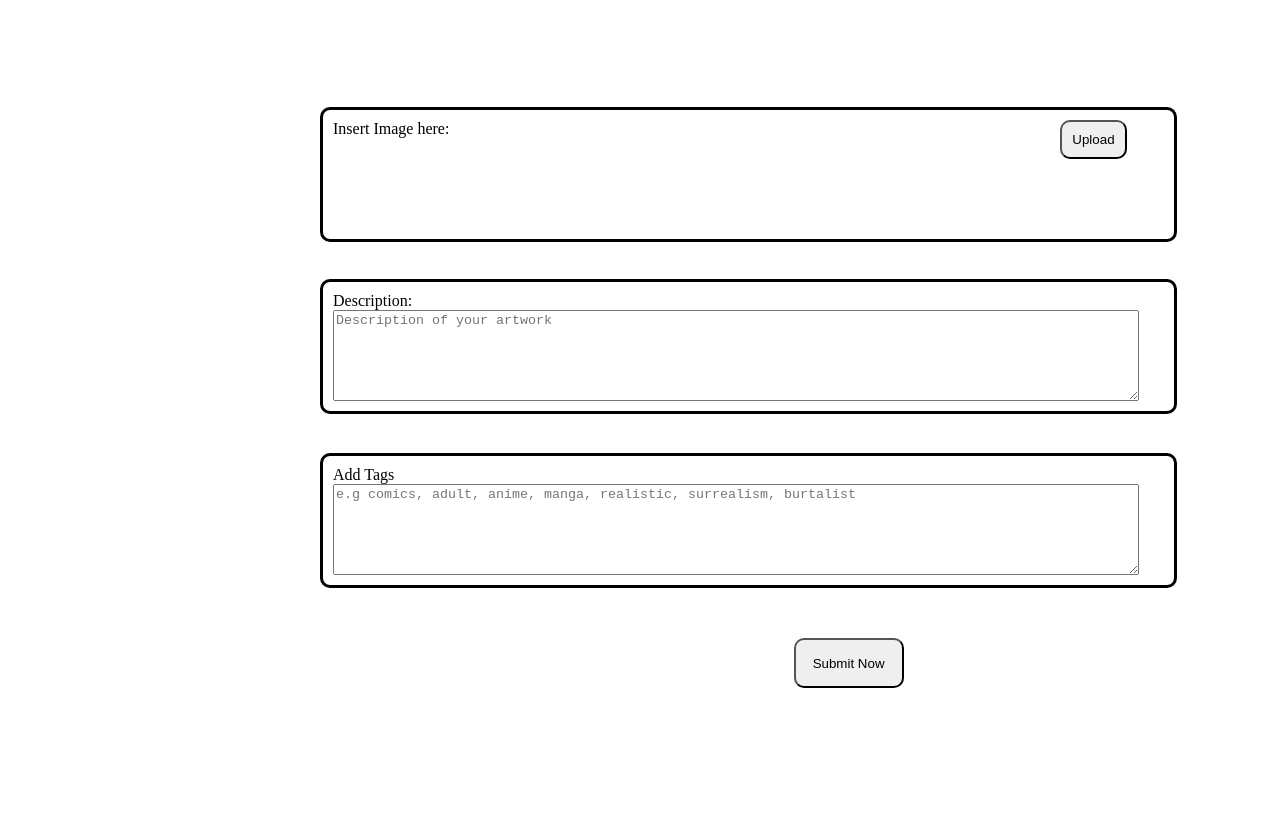
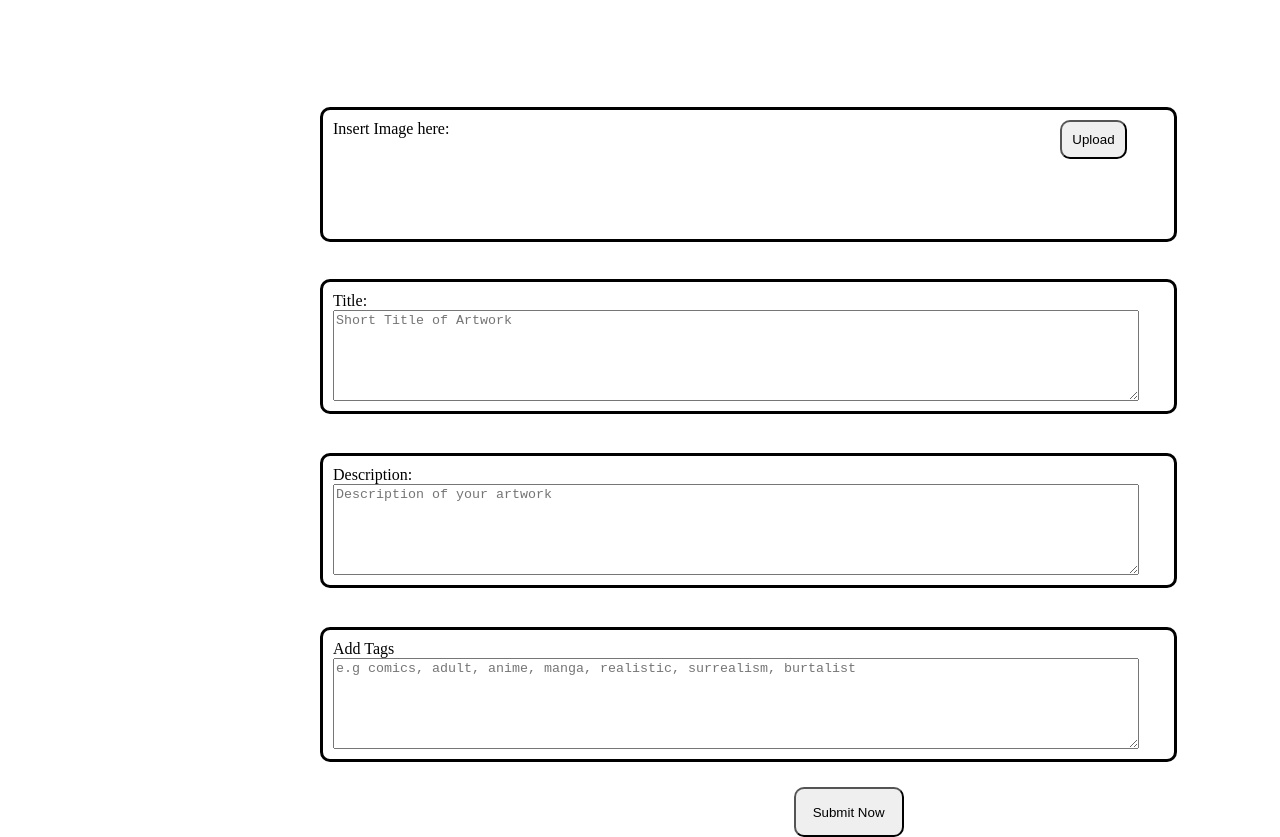
Before and after one commit to jamesmaranion/kuwadro, a plain HTML site: page Updated Pages/UploadArtwork/Upload.html in a window 1280 px wide. Shown: the part 63-900 px from the top of the page. Before the commit the page ends 800 px from the top, so only its background shows below. Drawn offline with Linux system fonts and the light colour scheme; files whose address does not match are found by name; a web font is replaced by a local one.

Commit message:
Updated Upload Artwork

```diff
--- a/Updated Pages/UploadArtwork/Upload.html
+++ b/Updated Pages/UploadArtwork/Upload.html
@@ -45,6 +45,9 @@
         <p class='format'>Insert Image here:<input type='submit' class='Upload' value='Upload'></p>
         </div>
         <div class="box-2">
+            <p class='Desc'>Title:<textarea rows = "4" cols = "20" class='text' placeholder='Short Title of Artwork'></textarea></p>
+        </div>
+        <div class="box-4">
         <p class='Desc'>Description:<textarea rows = "10" cols = "60" class='text' placeholder='Description of your artwork'></textarea></p>
         </div>
         <div class="box-3">
--- a/Updated Pages/UploadArtwork/upload.css
+++ b/Updated Pages/UploadArtwork/upload.css
@@ -189,7 +189,7 @@ position: absolute;
 width: 110px;
 height: 50px;
 left: 62%;
-top: 701px;
+top: 850px;
 
 }
 
@@ -231,8 +231,8 @@ top: 701px;
     justify-self: center;
 }
 
-.box-3{
-    position:absolute;
+.box-4{
+  position:absolute;
     left: 25%;
     top: 516px;
     border-style:solid;
@@ -240,3 +240,13 @@ top: 701px;
     padding: 10px 5px 10px 10px;
     justify-self: center;
 }
+
+.box-3{
+    position:absolute;
+    left: 25%;
+    top: 690px;
+    border-style:solid;
+    border-radius: 10px;
+    padding: 10px 5px 10px 10px;
+    justify-self: center;
+}
```
